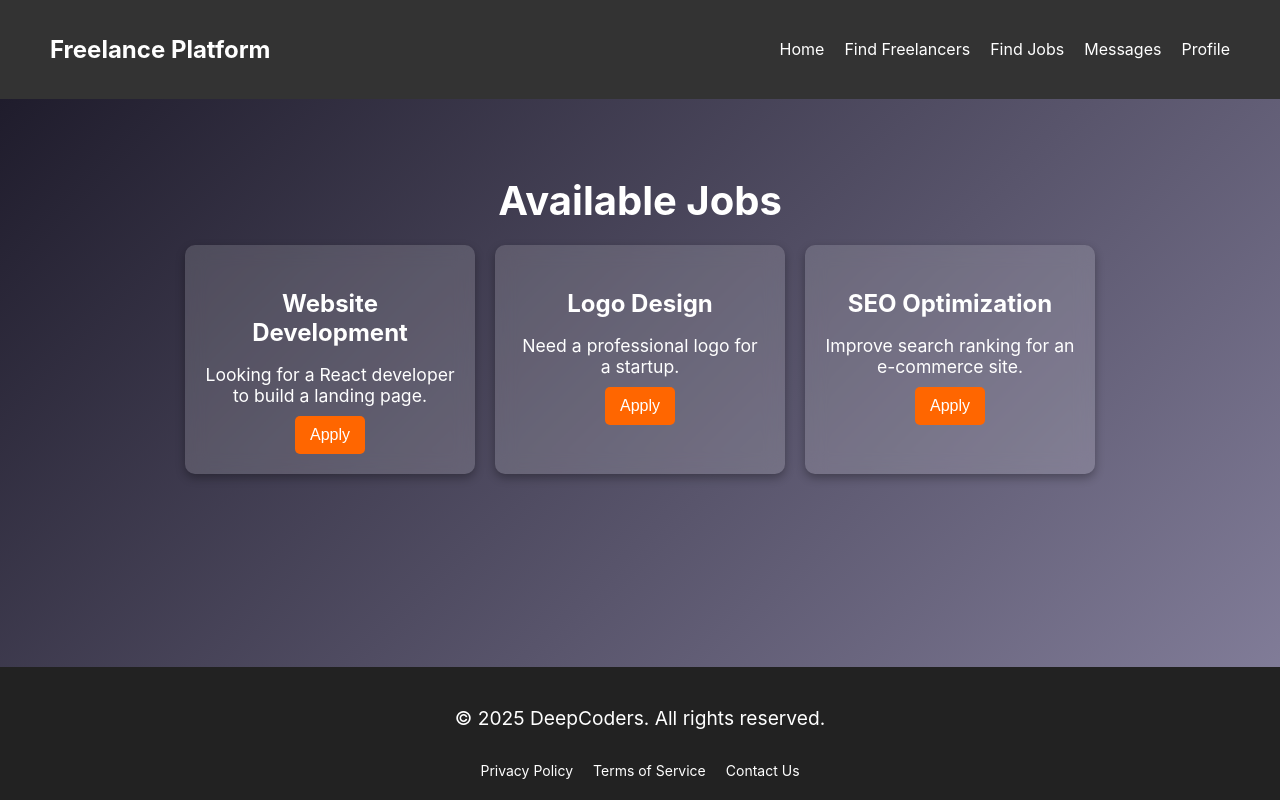
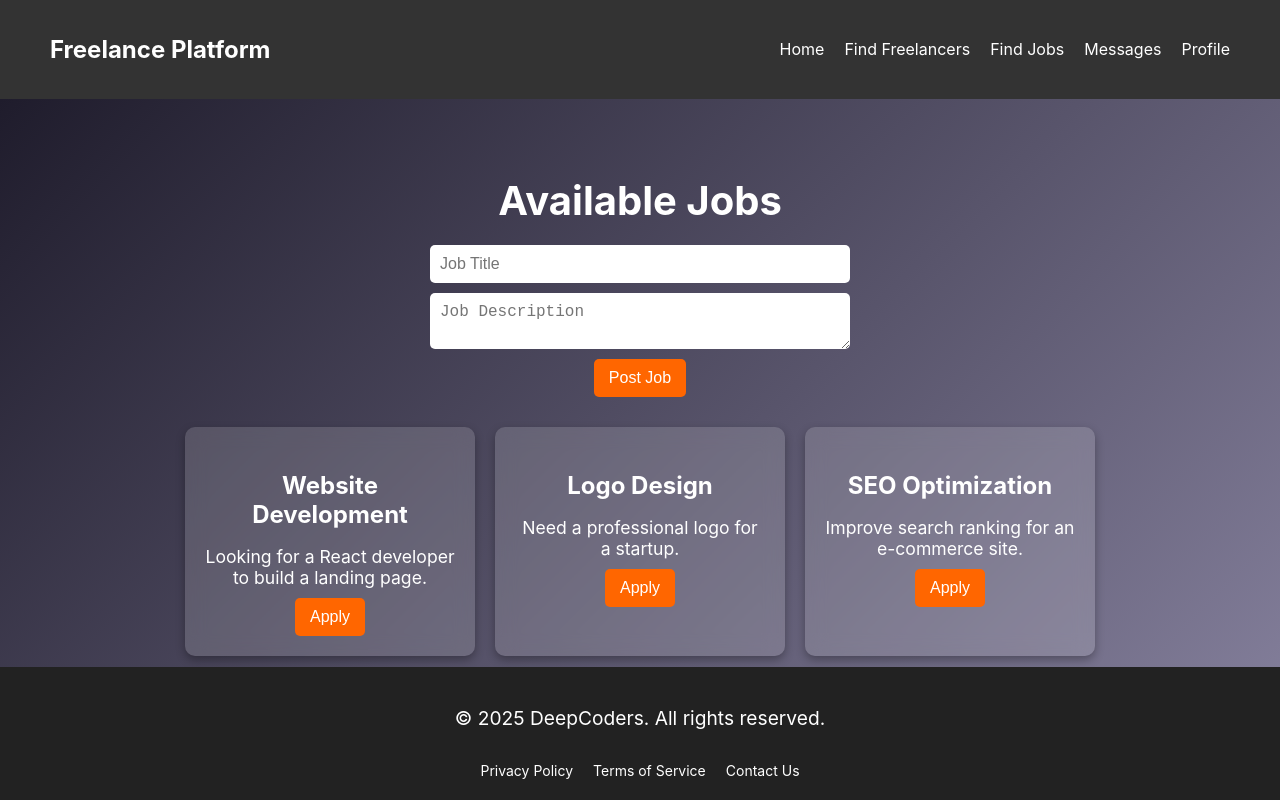
Before and after one commit to tomik-cyber/website, a React (Create React App) app: page /jobs in a window 1280 px wide. Shown: the top 800 px of the page. Built offline with nearby package versions, Linux system fonts and the light colour scheme.

Commit message:
Added profession filter for freelancers

```diff
--- a/src/pages/FindFreelancers.js
+++ b/src/pages/FindFreelancers.js
@@ -1,41 +1,42 @@
-import React from 'react';
+import React, { useState } from 'react';
 import '../styles/FindFreelancers.css';
 
+const freelancersData = [
+    { name: "Narzhan Nurislam", profession: "Web Developer" },
+    { name: "Berikbolova Sayazhan", profession: "Graphic Designer" },
+    { name: "Aitkazin Anuar", profession: "SEO Expert" },
+    { name: "Aibossyn Talgat", profession: "Mobile App Developer" },
+    { name: "Orynbaeva Tomiris", profession: "Digital Marketer" }
+];
+
 const FindFreelancers = () => {
+    const [filter, setFilter] = useState("");
+    const filteredFreelancers = freelancersData.filter(freelancer =>
+        freelancer.profession.toLowerCase().includes(filter.toLowerCase())
+    );
+
     return (
         <div className="freelancers-container">
             <h1>Find Top Freelancers</h1>
+
+            {/* Фильтр по профессии */}
+            <input
+                type="text"
+                placeholder="Search by profession..."
+                value={filter}
+                onChange={(e) => setFilter(e.target.value)}
+                className="filter-input"
+            />
+
             <div className="freelancers-list">
-                <div className="freelancer-card">
-                    <img src="https://source.unsplash.com/100x100/?person" alt="Freelancer" />
-                    <h3>Narzhan Nurislam</h3>
-                    <p>Web Developer</p>
-                    <button>View Profile</button>
-                </div>
-                <div className="freelancer-card">
-                    <img src="https://source.unsplash.com/100x100/?business" alt="Freelancer" />
-                    <h3>Berikbolova Sayazhan</h3>
-                    <p>Graphic Designer</p>
-                    <button>View Profile</button>
-                </div>
-                <div className="freelancer-card">
-                    <img src="https://source.unsplash.com/100x100/?technology" alt="Freelancer" />
-                    <h3>Aitkazin Anuar</h3>
-                    <p>SEO Expert</p>
-                    <button>View Profile</button>
-                </div>
-                <div className="freelancer-card">
-                    <img src="https://source.unsplash.com/100x100/?coding" alt="Freelancer" />
-                    <h3>Aibossyn Talgat</h3>
-                    <p>Mobile App Developer</p>
-                    <button>View Profile</button>
-                </div>
-                <div className="freelancer-card">
-                    <img src="https://source.unsplash.com/100x100/?marketing" alt="Freelancer" />
-                    <h3>Orynbaeva Tomiris</h3>
-                    <p>Digital Marketer</p>
-                    <button>View Profile</button>
-                </div>
+                {filteredFreelancers.map((freelancer, index) => (
+                    <div key={index} className="freelancer-card">
+                        <img src={`https://source.unsplash.com/100x100/?person,${freelancer.name}`} alt="Freelancer" />
+                        <h3>{freelancer.name}</h3>
+                        <p>{freelancer.profession}</p>
+                        <button>View Profile</button>
+                    </div>
+                ))}
             </div>
         </div>
     );
--- a/src/pages/Jobs.js
+++ b/src/pages/Jobs.js
@@ -1,26 +1,51 @@
-import React from 'react';
+import React, { useState } from 'react';
 import '../styles/Jobs.css';
 
 const Jobs = () => {
+    const [jobs, setJobs] = useState([
+        { title: "Website Development", description: "Looking for a React developer to build a landing page." },
+        { title: "Logo Design", description: "Need a professional logo for a startup." },
+        { title: "SEO Optimization", description: "Improve search ranking for an e-commerce site." }
+    ]);
+
+    const [newJob, setNewJob] = useState({ title: "", description: "" });
+
+    const addJob = () => {
+        if (newJob.title.trim() !== "" && newJob.description.trim() !== "") {
+            setJobs([...jobs, newJob]);
+            setNewJob({ title: "", description: "" });
+        }
+    };
+
     return (
         <div className="jobs-container">
             <h1>Available Jobs</h1>
+
+            {/* Форма для добавления нового заказа */}
+            <div className="job-form">
+                <input
+                    type="text"
+                    placeholder="Job Title"
+                    value={newJob.title}
+                    onChange={(e) => setNewJob({ ...newJob, title: e.target.value })}
+                />
+                <textarea
+                    placeholder="Job Description"
+                    value={newJob.description}
+                    onChange={(e) => setNewJob({ ...newJob, description: e.target.value })}
+                />
+                <button onClick={addJob}>Post Job</button>
+            </div>
+
+            {/* Список заказов */}
             <div className="jobs-list">
-                <div className="job-card">
-                    <h3>Website Development</h3>
-                    <p>Looking for a React developer to build a landing page.</p>
-                    <button>Apply</button>
-                </div>
-                <div className="job-card">
-                    <h3>Logo Design</h3>
-                    <p>Need a professional logo for a startup.</p>
-                    <button>Apply</button>
-                </div>
-                <div className="job-card">
-                    <h3>SEO Optimization</h3>
-                    <p>Improve search ranking for an e-commerce site.</p>
-                    <button>Apply</button>
-                </div>
+                {jobs.map((job, index) => (
+                    <div key={index} className="job-card">
+                        <h3>{job.title}</h3>
+                        <p>{job.description}</p>
+                        <button>Apply</button>
+                    </div>
+                ))}
             </div>
         </div>
     );
--- a/src/styles/FindFreelancers.css
+++ b/src/styles/FindFreelancers.css
@@ -8,7 +8,18 @@
 
 h1 {
     font-size: 2.5rem;
-    margin-bottom: 30px;
+    margin-bottom: 20px;
+}
+
+/* Поле поиска */
+.filter-input {
+    width: 80%;
+    max-width: 400px;
+    padding: 10px;
+    font-size: 1rem;
+    border-radius: 5px;
+    border: none;
+    margin-bottom: 20px;
 }
 
 .freelancers-list {
--- a/src/styles/Jobs.css
+++ b/src/styles/Jobs.css
@@ -9,6 +9,38 @@
 h1 {
     font-size: 2.5rem;
     margin-bottom: 30px;
+}
+
+.job-form {
+    display: flex;
+    flex-direction: column;
+    align-items: center;
+    gap: 10px;
+    margin-bottom: 30px;
+}
+
+.job-form input, .job-form textarea {
+    width: 80%;
+    max-width: 400px;
+    padding: 10px;
+    font-size: 1rem;
+    border-radius: 5px;
+    border: none;
+}
+
+.job-form button {
+    background-color: #ff6600;
+    color: white;
+    padding: 10px 15px;
+    font-size: 1rem;
+    border-radius: 5px;
+    border: none;
+    cursor: pointer;
+    transition: 0.3s;
+}
+
+.job-form button:hover {
+    background-color: #cc5500;
 }
 
 .jobs-list {
```
